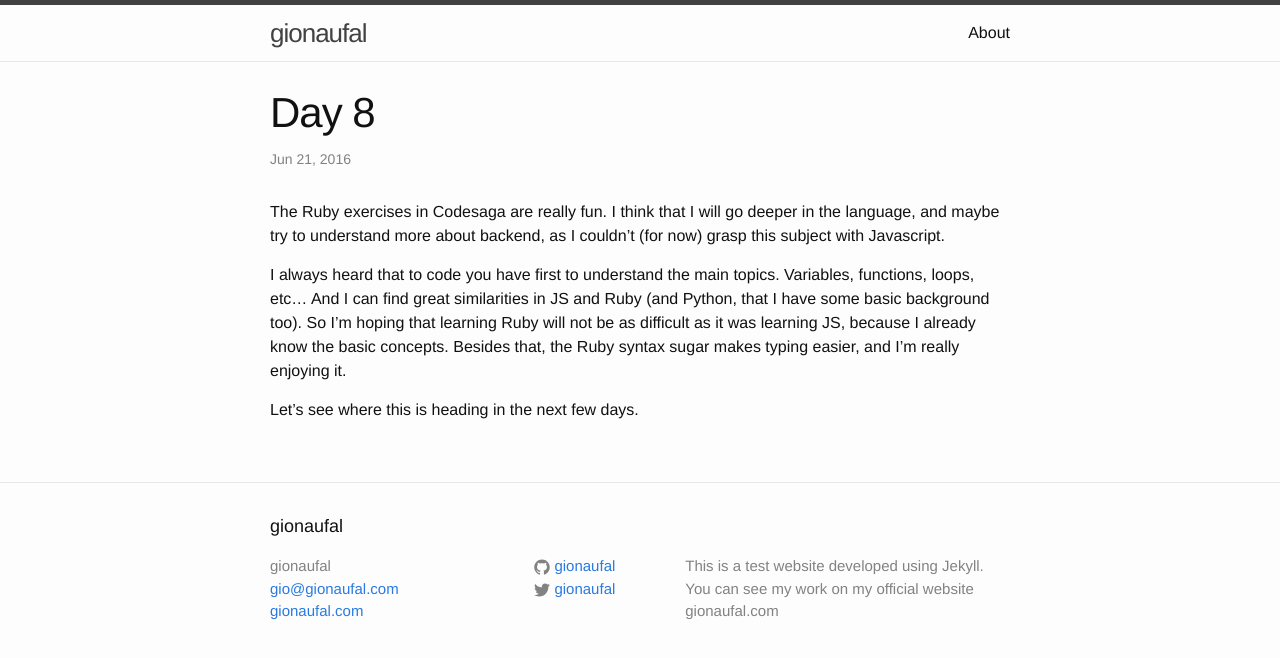
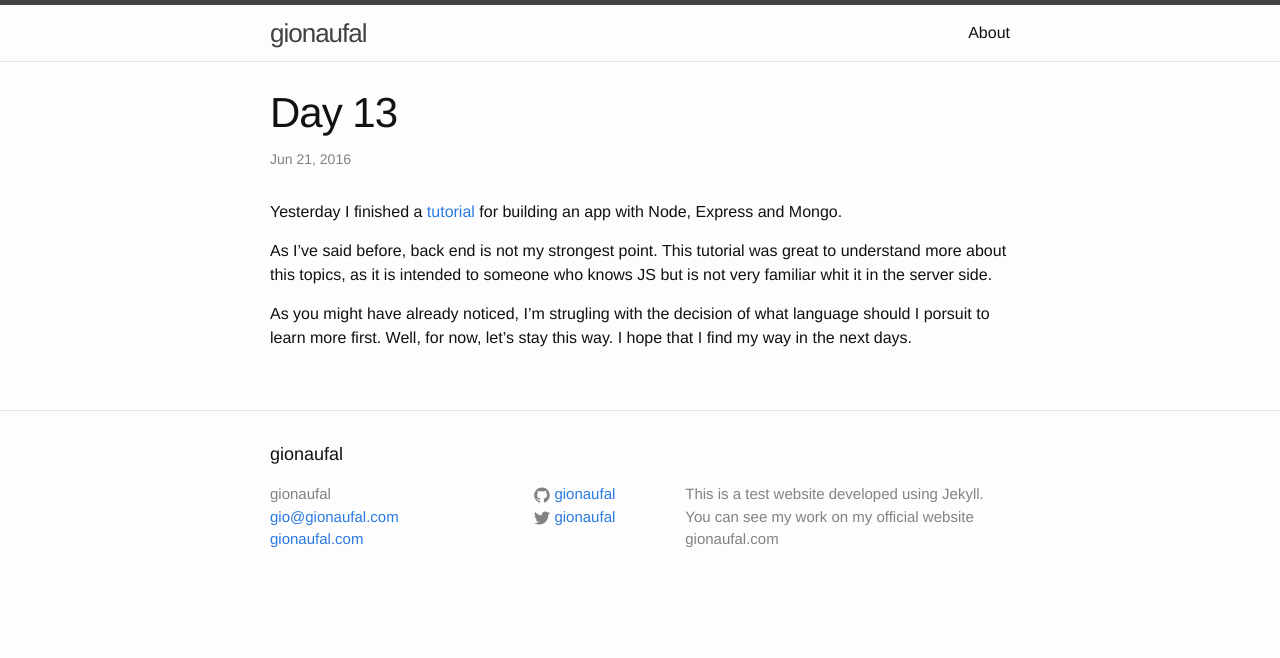
Before and after one commit to gionaufal/blog, a Jekyll site: the page built from _posts/2016-06-25-day-13.markdown, in a window 1280 px wide. Shown: the top 658 px of the page. Built offline with Jekyll 4.4.1, drawn with Linux system fonts in a browser that asks for light colours.

Commit message:
add day 13 post

```diff
--- a/_posts/2016-06-25-day-13.markdown
+++ b/_posts/2016-06-25-day-13.markdown
@@ -1,14 +1,14 @@
 ---
 layout: post
-title:  "Day 8"
-date:   2016-06-21 13:16:00 -0300
+title:  "Day 13"
+date:   2016-06-21 20:10:00 -0300
 categories: FreeCodeCamp #100DaysOfCode
 excerpt_separator: <!--more-->
 ---
 
-The Ruby exercises in Codesaga are really fun. I think that I will go deeper in the language, and maybe try to understand more about backend, as I couldn't (for now) grasp this subject with Javascript.
+Yesterday I finished a [tutorial](http://cwbuecheler.com/web/tutorials/2013/node-express-mongo/) for building an app with Node, Express and Mongo.
 <!--more-->
 
-I always heard that to code you have first to understand the main topics. Variables, functions, loops, etc... And I can find great similarities in JS and Ruby (and Python, that I have some basic background too). So I'm hoping that learning Ruby will not be as difficult as it was learning JS, because I already know the basic concepts. Besides that, the Ruby syntax sugar makes typing easier, and I'm really enjoying it.
+As I've said before, back end is not my strongest point. This tutorial was great to understand more about this topics, as it is intended to someone who knows JS but is not very familiar whit it in the server side.
 
-Let's see where this is heading in the next few days.
+As you might have already noticed, I'm strugling with the decision of what language should I porsuit to learn more first. Well, for now, let's stay this way. I hope that I find my way in the next days.
```
